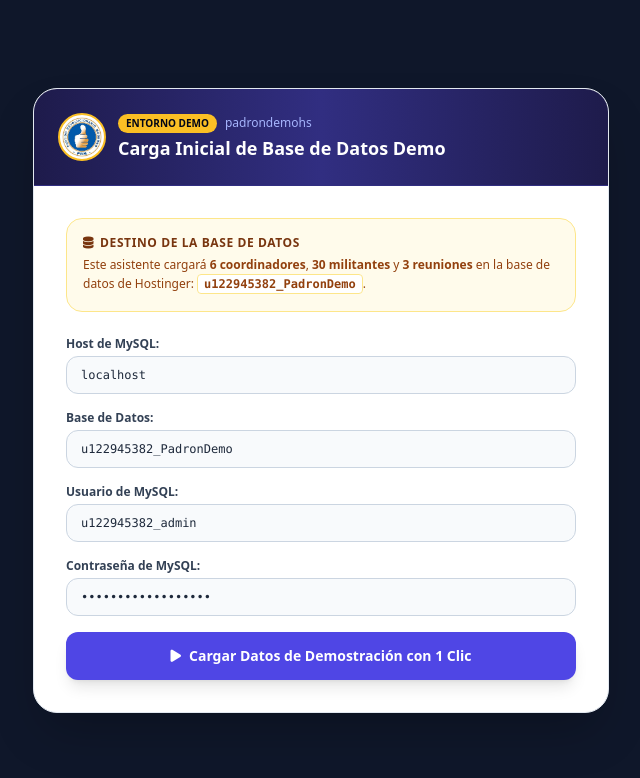
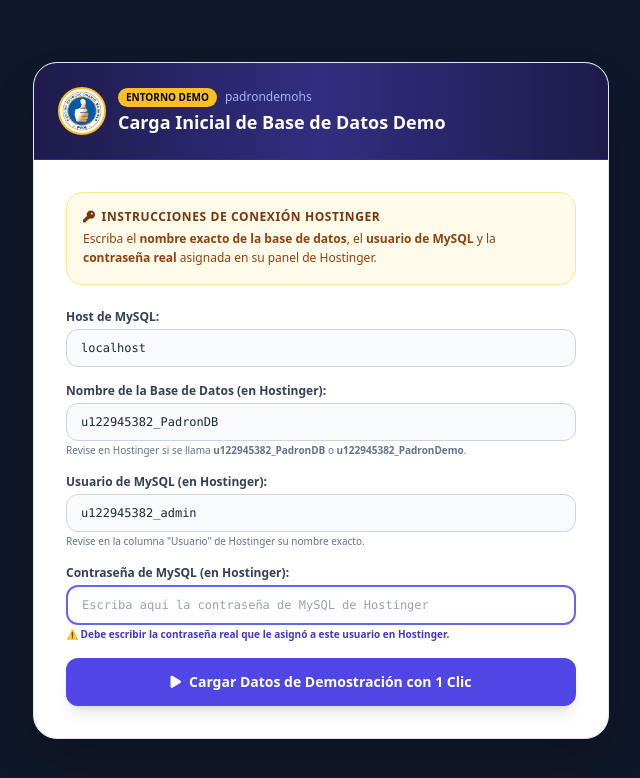
Before and after one commit to HarolLuis/PadronMariaCastillo, a PHP site: page /padrondemohs/install_demo.php in a window 1280 px wide. Shown: the top 778 px of the page, without its empty margins (319-959 px from the left). Run offline with PHP 8.4, Linux system fonts and the light colour scheme; some libraries are stand-ins or nearby versions.

Commit message:
fix: requerir contrasena real sin valor ficticio en instalador demo

```diff
--- a/padrondemohs/install_demo.php
+++ b/padrondemohs/install_demo.php
@@ -2,7 +2,6 @@
 /**
  * Asistente de Carga Inicial para la Base de Datos DEMO
  * Subdominio: padrondemohs
- * Base de Datos: u122945382_PadronDemo
  */
 
 require_once __DIR__ . '/api/config.php';
@@ -16,8 +15,11 @@ if ($step === 'execute') {
     $dbHost = trim($_POST['db_host'] ?? DB_HOST);
     $dbName = trim($_POST['db_name'] ?? DB_NAME);
     $dbUser = trim($_POST['db_user'] ?? DB_USER);
-    $dbPass = trim($_POST['db_pass'] ?? DB_PASS);
+    $dbPass = trim($_POST['db_pass'] ?? '');
 
+    if (empty($dbPass)) {
+        $error = "Por favor ingrese la contraseña de MySQL de su base de datos en Hostinger.";
+    } else {
         try {
             $dsn = "mysql:host={$dbHost};dbname={$dbName};charset=utf8mb4";
             $pdo = new PDO($dsn, $dbUser, $dbPass, [
@@ -33,7 +35,7 @@ if ($step === 'execute') {
             $sqlContent = file_get_contents($sqlFile);
             $pdo->exec($sqlContent);
 
-        // Guardar configuración permanente en config.local.php para que git pull nunca la borre
+            // Guardar configuración permanente en config.local.php
             $cfg = "<?php\n"
                  . "define('DB_HOST', " . var_export($dbHost, true) . ");\n"
                  . "define('DB_NAME', " . var_export($dbName, true) . ");\n"
@@ -54,6 +56,7 @@ if ($step === 'execute') {
             $success = "¡Base de datos Demo inicializada con éxito total!";
         } catch (Exception $e) {
             $error = "Error al inicializar la base de datos: " . $e->getMessage();
+        }
     }
 }
 ?>
@@ -134,10 +137,10 @@ if ($step === 'execute') {
 
         <div class="mb-6 p-4 bg-amber-50 border border-amber-200 rounded-2xl">
           <h3 class="text-xs font-black text-amber-900 uppercase tracking-wider mb-1 flex items-center gap-1.5">
-            <i class="fa-solid fa-database"></i> Destino de la Base de Datos
+            <i class="fa-solid fa-key"></i> Instrucciones de Conexión Hostinger
           </h3>
           <p class="text-xs text-amber-800 leading-relaxed">
-            Este asistente cargará <strong>6 coordinadores</strong>, <strong>30 militantes</strong> y <strong>3 reuniones</strong> en la base de datos de Hostinger: <code class="font-bold bg-white px-1.5 py-0.5 rounded border border-amber-200"><?php echo htmlspecialchars(DB_NAME); ?></code>.
+            Escriba el <strong>nombre exacto de la base de datos</strong>, el <strong>usuario de MySQL</strong> y la <strong>contraseña real</strong> asignada en su panel de Hostinger.
           </p>
         </div>
 
@@ -146,22 +149,25 @@ if ($step === 'execute') {
 
           <div>
             <label class="block text-xs font-bold text-slate-700 mb-1">Host de MySQL:</label>
-            <input type="text" name="db_host" value="<?php echo htmlspecialchars(DB_HOST); ?>" required class="w-full px-3.5 py-2.5 rounded-xl border border-slate-300 text-xs font-mono bg-slate-50 focus:outline-none focus:ring-2 focus:ring-indigo-500">
+            <input type="text" name="db_host" value="<?php echo htmlspecialchars($_POST['db_host'] ?? 'localhost'); ?>" required class="w-full px-3.5 py-2.5 rounded-xl border border-slate-300 text-xs font-mono bg-slate-50 focus:outline-none focus:ring-2 focus:ring-indigo-500">
           </div>
 
           <div>
-            <label class="block text-xs font-bold text-slate-700 mb-1">Base de Datos:</label>
-            <input type="text" name="db_name" value="<?php echo htmlspecialchars(DB_NAME); ?>" required class="w-full px-3.5 py-2.5 rounded-xl border border-slate-300 text-xs font-mono bg-slate-50 focus:outline-none focus:ring-2 focus:ring-indigo-500">
+            <label class="block text-xs font-bold text-slate-700 mb-1">Nombre de la Base de Datos (en Hostinger):</label>
+            <input type="text" name="db_name" value="<?php echo htmlspecialchars($_POST['db_name'] ?? 'u122945382_PadronDB'); ?>" required placeholder="Ej: u122945382_PadronDB" class="w-full px-3.5 py-2.5 rounded-xl border border-slate-300 text-xs font-mono bg-slate-50 focus:outline-none focus:ring-2 focus:ring-indigo-500">
+            <span class="text-[10px] text-slate-500 mt-0.5 block">Revise en Hostinger si se llama <b>u122945382_PadronDB</b> o <b>u122945382_PadronDemo</b>.</span>
           </div>
 
           <div>
-            <label class="block text-xs font-bold text-slate-700 mb-1">Usuario de MySQL:</label>
-            <input type="text" name="db_user" value="<?php echo htmlspecialchars(DB_USER); ?>" required class="w-full px-3.5 py-2.5 rounded-xl border border-slate-300 text-xs font-mono bg-slate-50 focus:outline-none focus:ring-2 focus:ring-indigo-500">
+            <label class="block text-xs font-bold text-slate-700 mb-1">Usuario de MySQL (en Hostinger):</label>
+            <input type="text" name="db_user" value="<?php echo htmlspecialchars($_POST['db_user'] ?? 'u122945382_admin'); ?>" required placeholder="Ej: u122945382_admin" class="w-full px-3.5 py-2.5 rounded-xl border border-slate-300 text-xs font-mono bg-slate-50 focus:outline-none focus:ring-2 focus:ring-indigo-500">
+            <span class="text-[10px] text-slate-500 mt-0.5 block">Revise en la columna "Usuario" de Hostinger su nombre exacto.</span>
           </div>
 
           <div>
-            <label class="block text-xs font-bold text-slate-700 mb-1">Contraseña de MySQL:</label>
-            <input type="password" name="db_pass" value="<?php echo htmlspecialchars(DB_PASS); ?>" placeholder="Contraseña asignada en Hostinger" class="w-full px-3.5 py-2.5 rounded-xl border border-slate-300 text-xs font-mono bg-slate-50 focus:outline-none focus:ring-2 focus:ring-indigo-500">
+            <label class="block text-xs font-bold text-slate-700 mb-1">Contraseña de MySQL (en Hostinger):</label>
+            <input type="password" name="db_pass" value="" required placeholder="Escriba aquí la contraseña de MySQL de Hostinger" class="w-full px-3.5 py-2.5 rounded-xl border-2 border-indigo-500 text-xs font-mono bg-white focus:outline-none focus:ring-2 focus:ring-indigo-500">
+            <span class="text-[10px] text-indigo-700 font-semibold mt-0.5 block">⚠️ Debe escribir la contraseña real que le asignó a este usuario en Hostinger.</span>
           </div>
 
           <button type="submit" class="w-full py-3.5 bg-indigo-600 hover:bg-indigo-700 text-white font-black text-sm rounded-xl shadow-lg transition flex items-center justify-center gap-2 mt-4">
```
Lines whose indentation alone changed are shown as unchanged.
